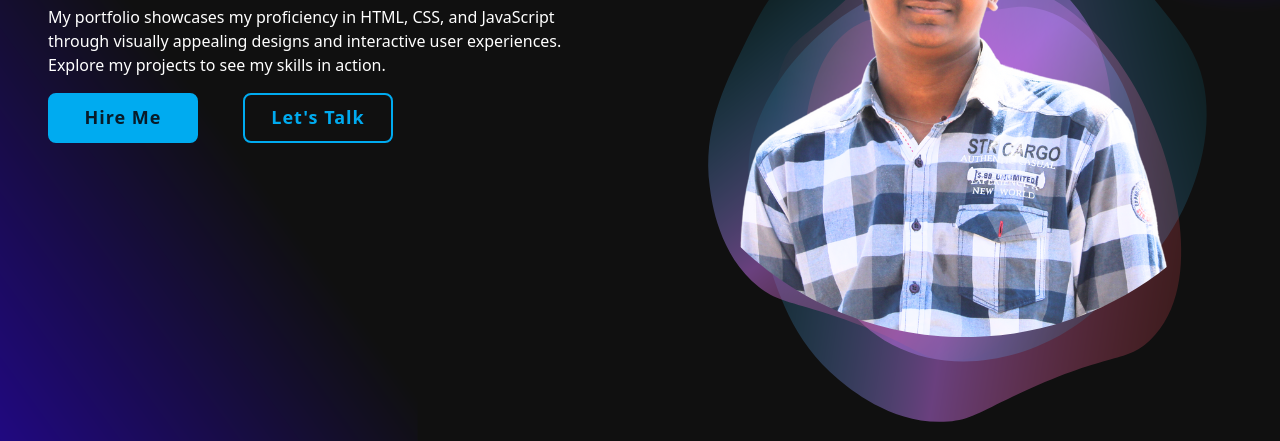
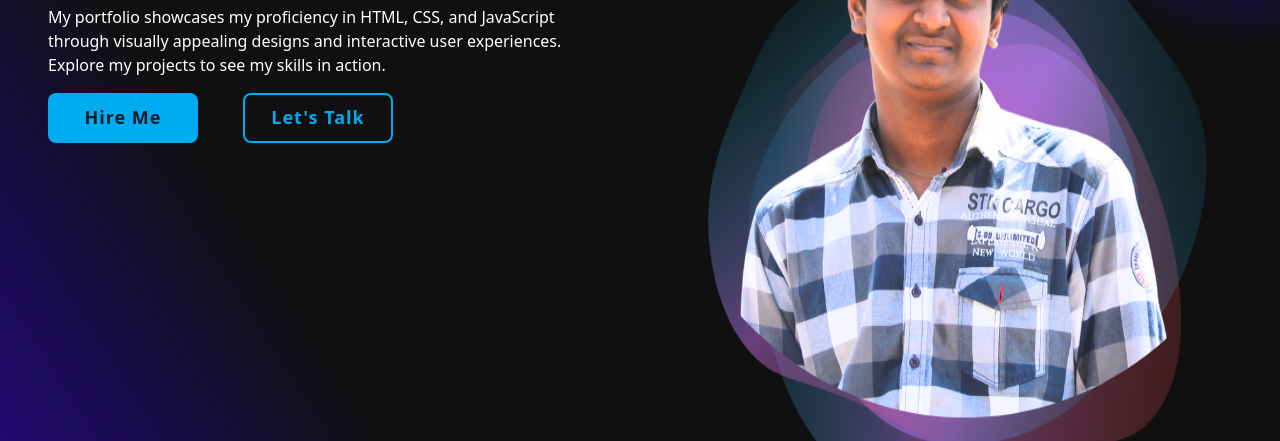
Before and after one commit to 560harsh/Portfolio, a plain HTML site: page index.html in a window 1280 px wide. Shown: the part 273-714 px from the top of the page. Drawn offline with nearby package versions, Linux system fonts and the light colour scheme.

Commit message:
imge respos

```diff
--- a/style.css
+++ b/style.css
@@ -3,9 +3,9 @@
 } */
 .body{
     background: url('bg.png') no-repeat;
-    background-size: cover;
-    margin-bottom: 0%;
-    margin: 0%;
+    background-size: 100% 100%;
+    height: 100vh;
+    margin: 0;
 }
 .deta{
 
```
